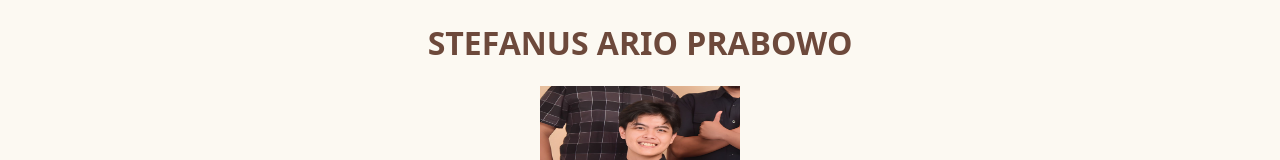
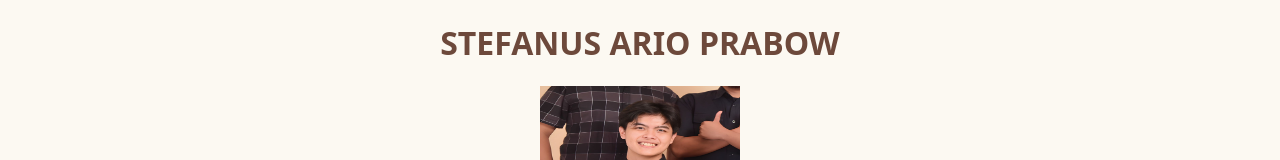
Before and after one commit to stefanario/wad_project1, a plain HTML site: page index.html in a window 1280 px wide. Shown: the top 160 px of the page. Drawn offline with Linux system fonts and the light colour scheme.

Commit message:
Update index.html

```diff
--- a/index.html
+++ b/index.html
@@ -21,7 +21,7 @@
 	</head>
 
 	<body style = "background-color: #FCF9F2">
-		<h1 align="center">STEFANUS ARIO PRABOWO</h1>
+		<h1 align="center">STEFANUS ARIO PRABOW</h1>
 		<p><center><img src="foto.jpeg" width="200" height="200" border-radius: 100%></center></p>
 
 		<h2>About Me</h2>
```
